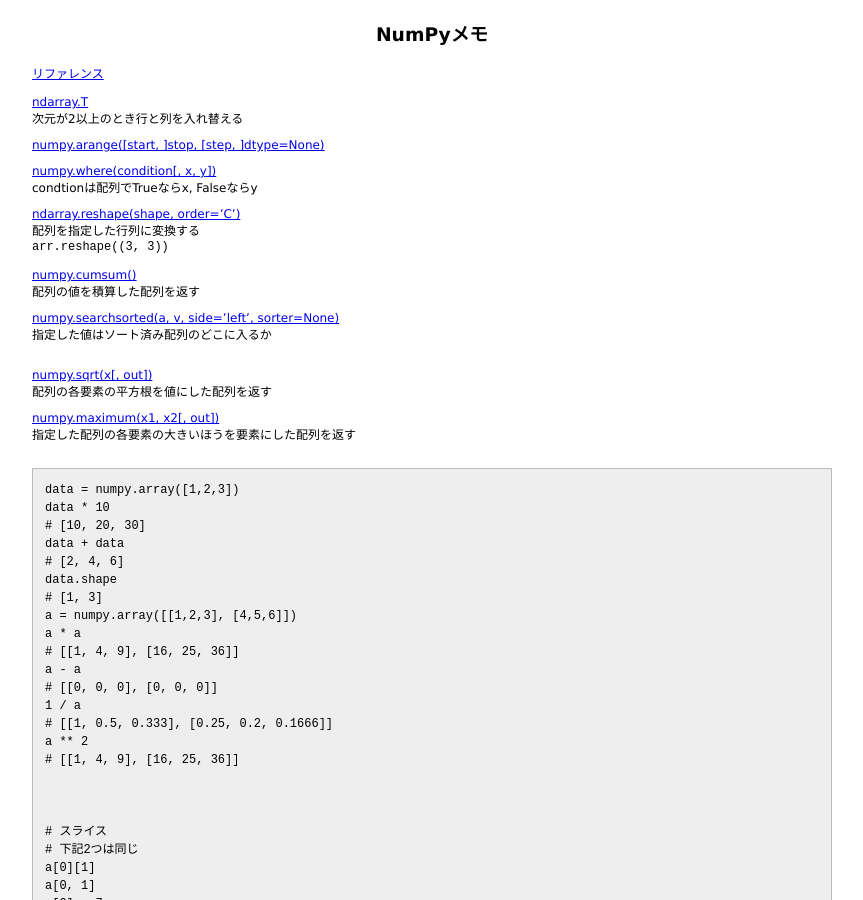
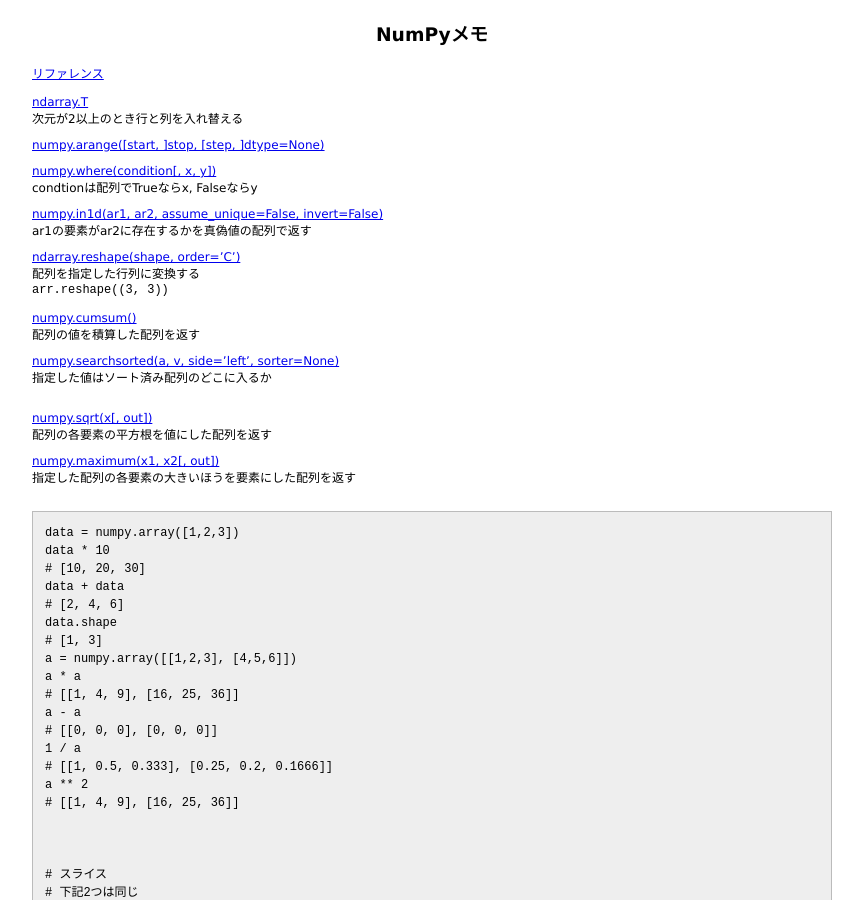
Before and after one commit to 38elements/38elements.github.com, a Jekyll site: the page built from _posts/2016-04-26-numpy.md, in a window 1280 px wide and 900 px high. Shown: the whole window, without its empty margins (208-1071 px from the left). Built offline with Jekyll 4.4.1, drawn with Linux system fonts in a browser that asks for light colours.

Commit message:
Update 2016-04-26-numpy.md

```diff
--- a/_posts/2016-04-26-numpy.md
+++ b/_posts/2016-04-26-numpy.md
@@ -11,6 +11,9 @@ title: NumPyメモ
 
 [numpy.where(condition[, x, y])](https://docs.scipy.org/doc/numpy-1.10.1/reference/generated/numpy.where.html)
 condtionは配列でTrueならx, Falseならy
+
+[numpy.in1d(ar1, ar2, assume_unique=False, invert=False)](https://docs.scipy.org/doc/numpy-1.10.1/reference/generated/numpy.in1d.html)
+ar1の要素がar2に存在するかを真偽値の配列で返す
 
 [ndarray.reshape(shape, order='C')](https://docs.scipy.org/doc/numpy-1.10.1/reference/generated/numpy.ndarray.reshape.html)
 配列を指定した行列に変換する
```
